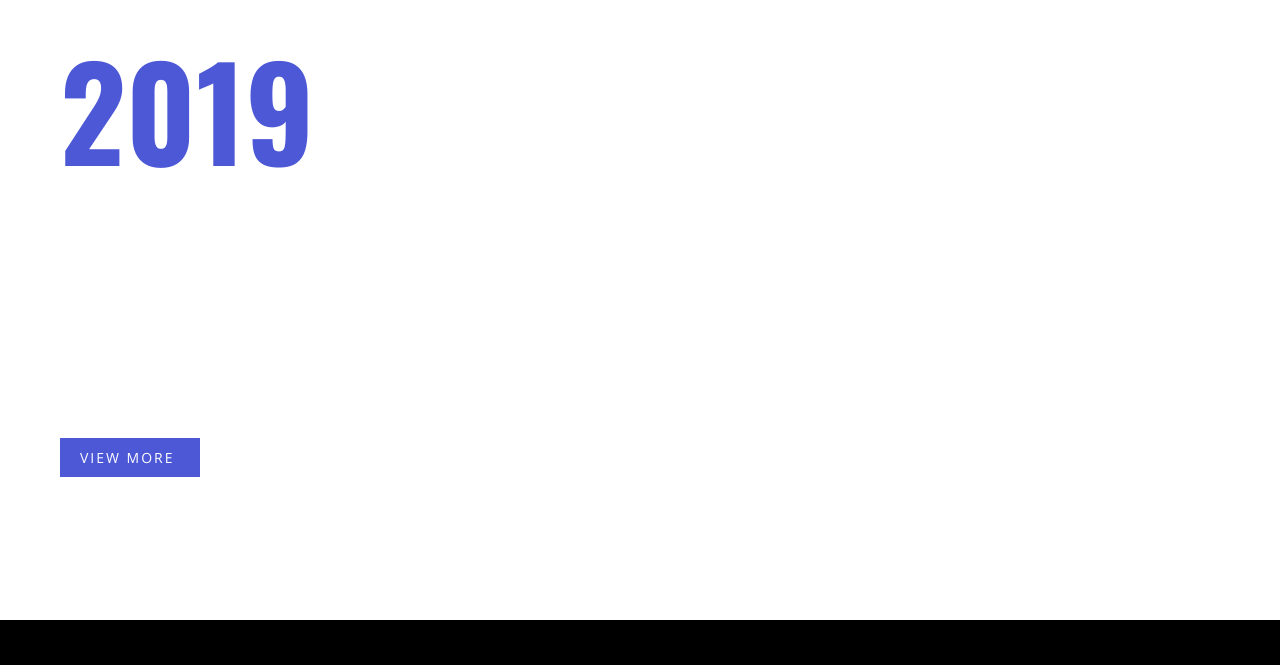
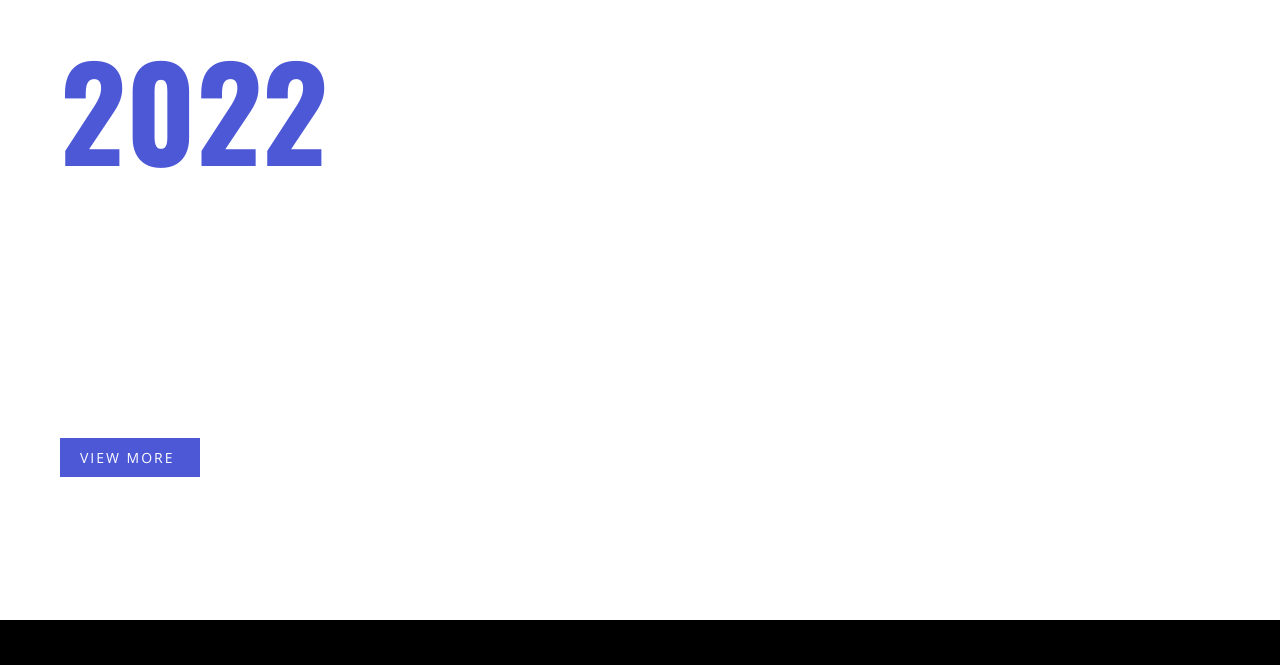
Before and after one commit to mayank-jain-wd/lyricals, a plain HTML site: page index.html in a window 1280 px wide. Shown: the part 135-800 px from the top of the page. Drawn offline with nearby package versions, Linux system fonts and the light colour scheme.

Commit message:
Update index.html

```diff
--- a/index.html
+++ b/index.html
@@ -12,7 +12,7 @@
     <section class="header-sec">
         <div class="container">
             <div class="header-desc">
-                <h1>2019</h1>
+                <h1>2022</h1>
                 <h2>MUSIC FESTIVALS & <br>MUSIC CONFERENCES</h2>
                 <p>Welcome to Indie on the Move's compiled listing of annual music festivals, conferences, and business seminars helping bands and musicians increase their industry knowledge, broaden their networking reach, and spread the word about their music, shows, and tours.</p>
                 <a href="#" class="view-btn">view more</a>
```
